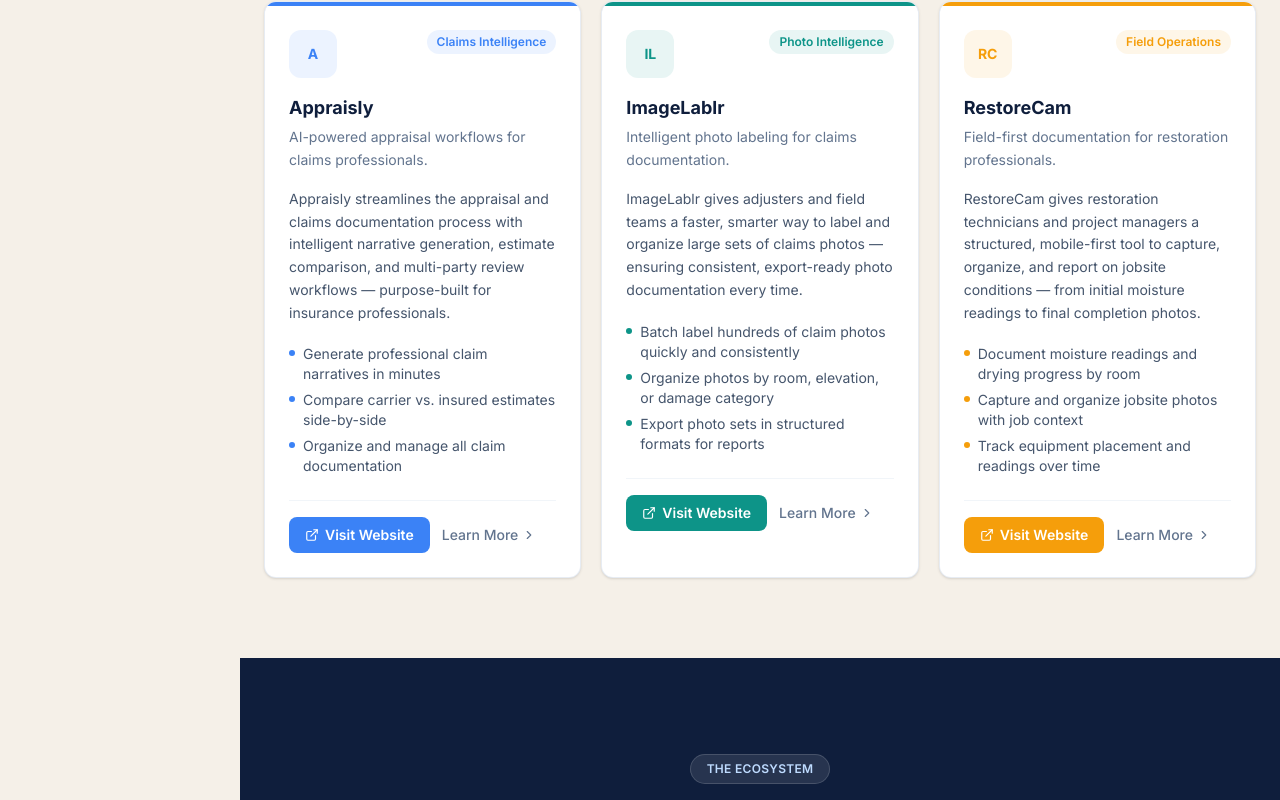
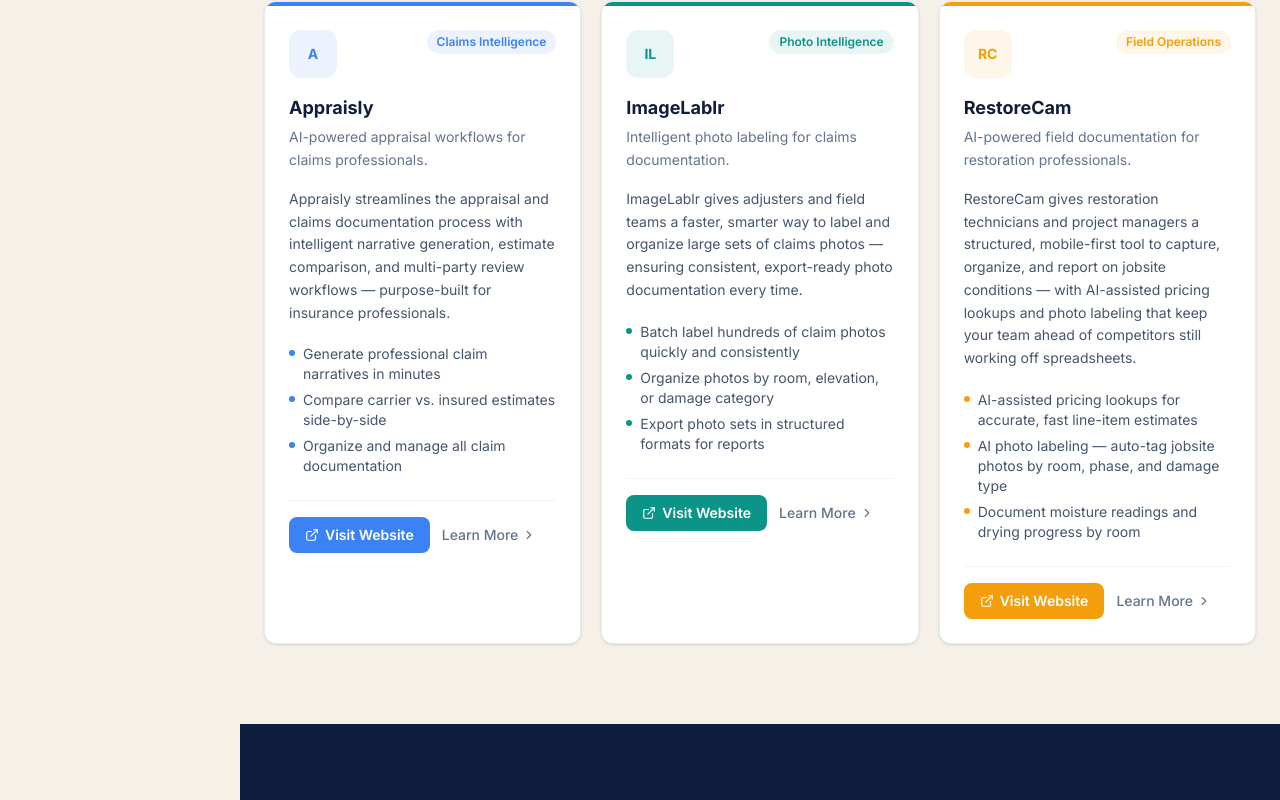
Before and after one commit to founderai/lossstack, a Next.js app: page / in a window 1280 px wide. Shown: the part 1260-2060 px from the top of the page. Built offline with nearby package versions, Linux system fonts and the light colour scheme.

Commit message:
Add AI pricing and photo labeling highlights to RestoreCam copy

```diff
--- a/data/apps.ts
+++ b/data/apps.ts
@@ -144,17 +144,27 @@ export const apps: App[] = [
   {
     id: "restorecam",
     name: "RestoreCam",
-    tagline: "Field-first documentation for restoration professionals.",
+    tagline: "AI-powered field documentation for restoration professionals.",
     description:
-      "RestoreCam gives restoration technicians and project managers a structured, mobile-first tool to capture, organize, and report on jobsite conditions — from initial moisture readings to final completion photos.",
+      "RestoreCam gives restoration technicians and project managers a structured, mobile-first tool to capture, organize, and report on jobsite conditions — with AI-assisted pricing lookups and photo labeling that keep your team ahead of competitors still working off spreadsheets.",
     idealUser: "Water mitigation techs, restoration PMs, contents specialists, and field crews on active jobs.",
     useCases: [
+      "AI-assisted pricing lookups for accurate, fast line-item estimates",
+      "AI photo labeling — auto-tag jobsite photos by room, phase, and damage type",
       "Document moisture readings and drying progress by room",
-      "Capture and organize jobsite photos with job context",
-      "Track equipment placement and readings over time",
       "Generate progress and completion reports for carriers",
     ],
     features: [
+      {
+        title: "AI Photo Labeling",
+        description:
+          "AI automatically tags jobsite photos by room, job phase, and damage type — cutting the time your techs spend organizing documentation in the field.",
+      },
+      {
+        title: "AI-Assisted Pricing",
+        description:
+          "Pull accurate restoration pricing on the fly with AI-powered lookups — so your estimates stay competitive and defensible without manual rate research.",
+      },
       {
         title: "Restoration Photo Documentation",
         description:
```
